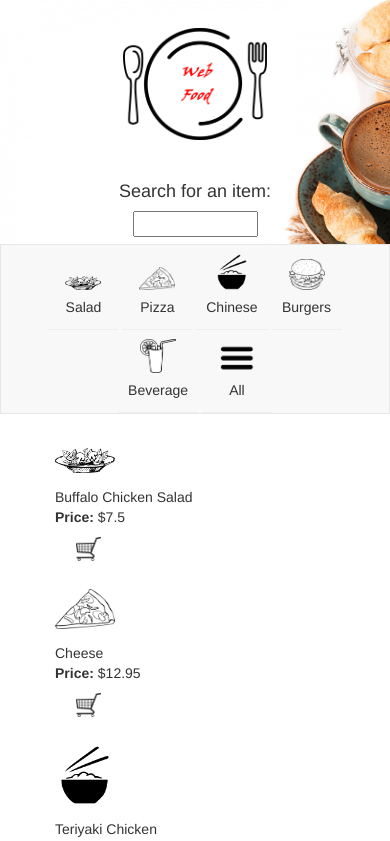
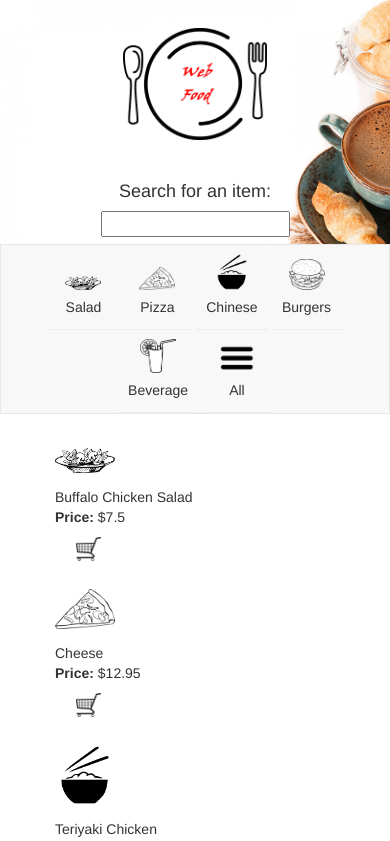
Before and after one commit to igormeira/webfood, a plain HTML site: page index.html in a window 390 px wide. Shown: the top 841 px of the page. Drawn offline with nearby package versions, Linux system fonts and the light colour scheme.

Commit message:
CSS responsive

```diff
--- a/app.css
+++ b/app.css
@@ -71,12 +71,6 @@
 .search {
   margin-top: 1em;
   margin-bottom: 0.5em;
-}
-
-@media (max-width: 480px) {
-  .search input {
-    width: 125px;
-  }
 }
 
 /**************************************************/
```
